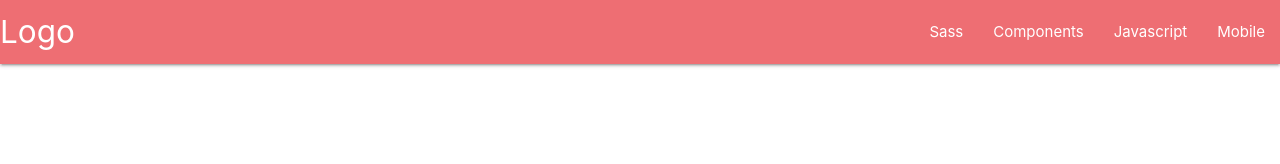
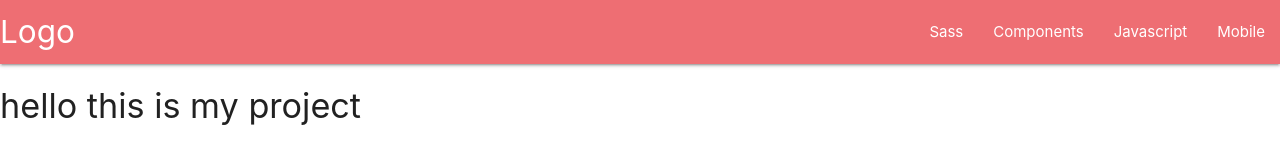
Before and after one commit to AfsoonHp/web-projects, a plain HTML site: page index.html in a window 1280 px wide. Drawn offline with Linux system fonts and the light colour scheme.

Commit message:
putting text

```diff
--- a/index.html
+++ b/index.html
@@ -34,7 +34,7 @@
   </ul>
 
 
-
+ <h4>hello this is my project </h4>
 
 
     <script src="/assets/materialize/js/materialize.min.js"></script>
```
